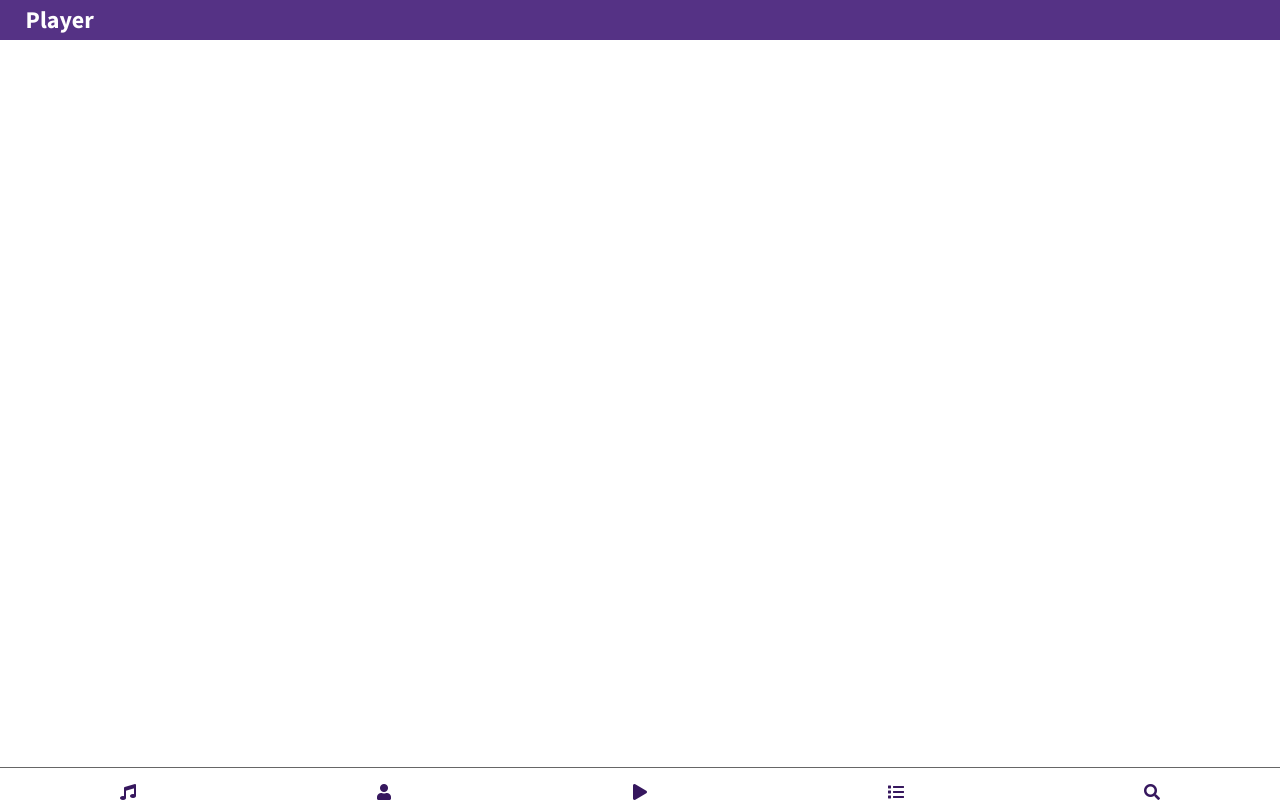
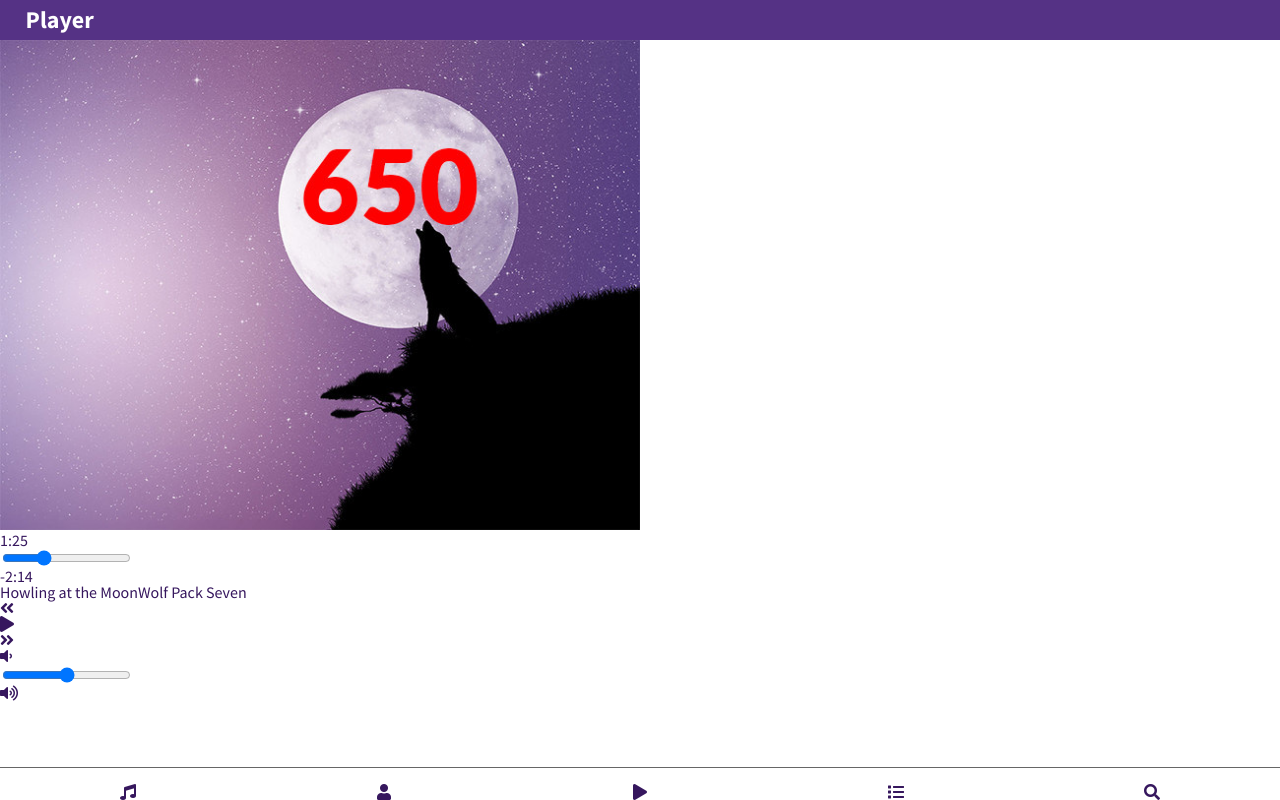
Before and after one commit to fmorriso/angular-css-grid-music-player, an Angular app: page /player in a window 1280 px wide. Built offline with nearby package versions, Linux system fonts and the light colour scheme.

Commit message:
player html started

```diff
--- a/src/app/player/player.component.html
+++ b/src/app/player/player.component.html
@@ -3,3 +3,41 @@
 <header>
   <h1>Player</h1>
 </header>
+
+<main class="player">
+  <div class="photo">
+    <img
+      src="assets/howl650.jpg"
+      alt="cover"
+      sizes="(min-width: 29em) 50vw, 100vw"
+      srcset="
+        assets/howl650.jpg 650w,
+        assets/howl750.jpg 750w,
+        assets/howl850.jpg 850w,
+        assets/howl950.jpg 950w
+      "
+    />
+  </div>
+
+  <!-- Time elapsed, remaining -->
+  <div class="startTime">1:25</div>
+  <div class="time">
+    <input type="range" name="volume" min="0" max="100" value="30" />
+  </div>
+  <div class="endTime">-2:14</div>
+
+  <div class="title">
+    <span>Howling at the Moon</span>
+    <span>Wolf Pack Seven</span>
+  </div>
+
+  <!-- previous, play, next -->
+  <div class="previous"><span class="fa fa-angle-double-left"></span></div>
+  <div class="play"><span class="fa fa-play"></span></div>
+  <div class="next"><span class="fa fa-angle-double-right"></span></div>
+
+  <!-- volume controls -->
+  <div class="voldn"><span class="fa fa-volume-down"></span></div>
+	<div class="volume"><span><input type="range" name="volume" min="0" max="100"></span></div>
+	<div class="volup"><span class="fa fa-volume-up"></span></div>
+</main>
```
